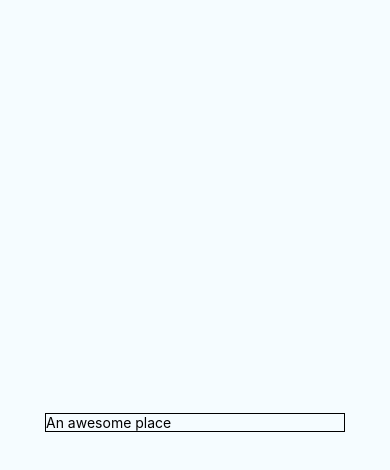
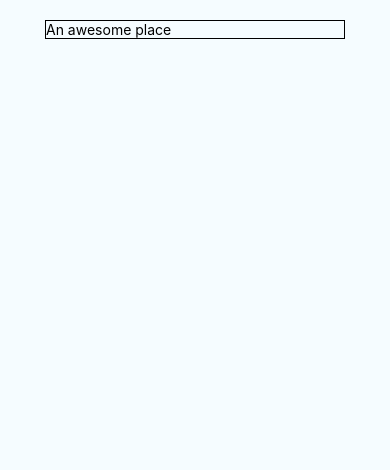
Before and after one commit to DieAntonie/React-Native_Tutorial-App, a React Native app: screen / in a window 390 px wide. Shown: the top 470 px of the page. Built offline with nearby package versions, Linux system fonts and the light colour scheme.

Commit message:
Adjusted felx box

```diff
--- a/App.js
+++ b/App.js
@@ -7,7 +7,7 @@
  */
 
 import React, { Component } from 'react';
-import { Platform, StyleSheet, Text, View, TextInput, Alert } from 'react-native';
+import { Platform, StyleSheet, View, TextInput } from 'react-native';
 
 const instructions = Platform.select({
   ios: 'Press Cmd+R to reload,\n' + 'Cmd+D or shake for dev menu',
@@ -45,18 +45,9 @@ export default class App extends Component<Props> {
 const styles = StyleSheet.create({
   container: {
     flex: 1,
-    justifyContent: 'center',
+    padding: 20,
     alignItems: 'center',
     backgroundColor: '#F5FCFF',
-  },
-  welcome: {
-    fontSize: 20,
-    textAlign: 'center',
-    margin: 10,
-  },
-  instructions: {
-    textAlign: 'center',
-    color: '#333333',
-    marginBottom: 5,
+    justifyContent: 'flex-start',
   },
 });
```
